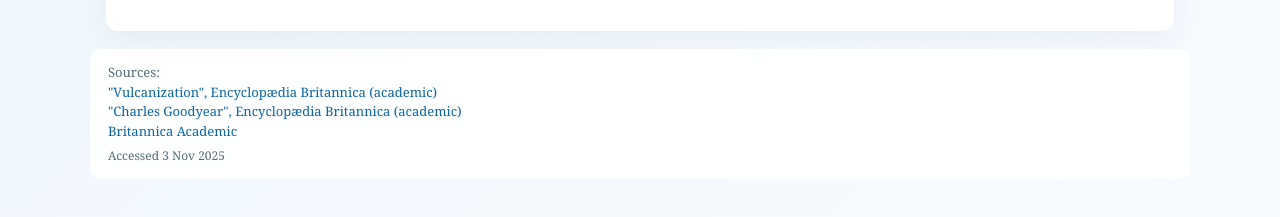
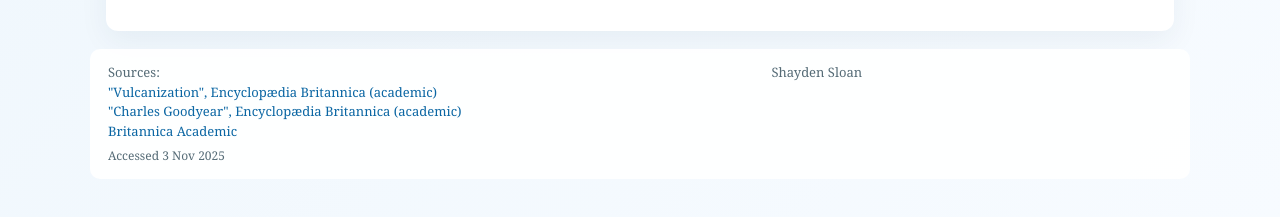
Before and after one commit to shaydensloan-create/Innovation-Nation, a plain HTML site: page index.html in a window 1280 px wide. Shown: the part 1495-1712 px from the top of the page. Drawn offline with Linux system fonts and the light colour scheme.

Commit message:
Add author name to footer in index.html

```diff
--- a/index.html
+++ b/index.html
@@ -157,7 +157,7 @@
       <div><a href="https://www.britannica.com/" target="_blank" rel="noopener">Britannica Academic</a></div>
       <div style="font-size:12px;color:var(--muted);margin-top:6px">Accessed 3 Nov 2025</div>
     </div>
-
+            Shayden Sloan
     <div style="text-align:right;font-size:13px;color:var(--muted)">
 
     </div>
```
